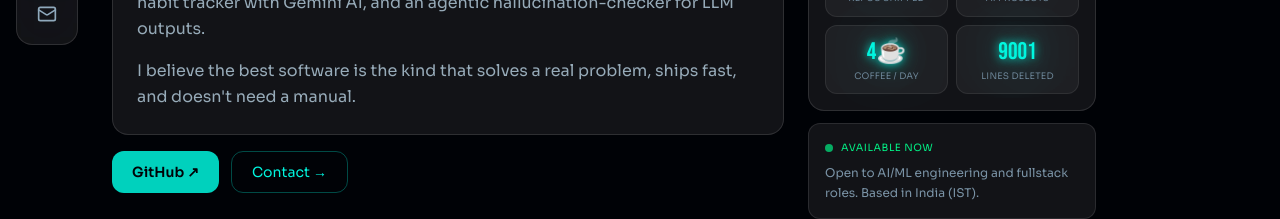
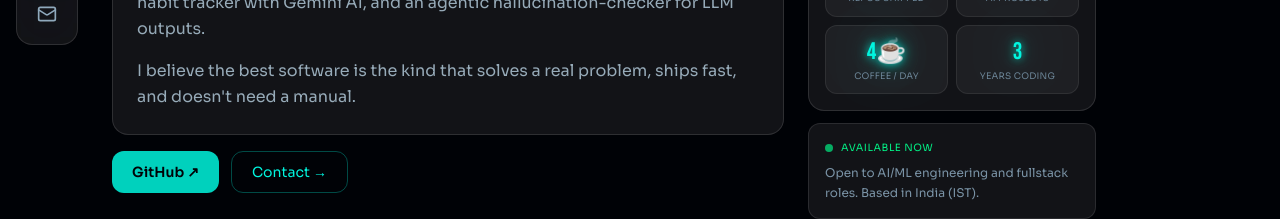
Before and after one commit to Suhas-123-cell/portfolio, a React (Vite) app: page /about in a window 1280 px wide. Shown: the part 490-709 px from the top of the page. Built offline with nearby package versions, Linux system fonts and the light colour scheme.

Commit message:
Swap meme stats for real ones, relabel latest project

```diff
--- a/src/pages/About.tsx
+++ b/src/pages/About.tsx
@@ -13,10 +13,10 @@ const ATTRS = [
 ]
 
 const QUICK_STATS = [
-  { label: 'Repos shipped', value: '18'   },
-  { label: 'AI projects',   value: '8'    },
-  { label: 'Coffee / day',  value: '4☕'  },
-  { label: 'Lines deleted', value: '9001' },
+  { label: 'Repos shipped', value: '18'  },
+  { label: 'AI projects',   value: '8'   },
+  { label: 'Coffee / day',  value: '4☕' },
+  { label: 'Years coding',  value: '3'   },
 ]
 
 export default function About() {
--- a/src/pages/Home.tsx
+++ b/src/pages/Home.tsx
@@ -224,7 +224,7 @@ export default function Home() {
                     }}>
                     <div className="text-[9px] font-sora uppercase tracking-wider mb-0.5"
                       style={{ color: 'oklch(83% 0.22 155)' }}>
-                      ▶ Currently Building
+                      ▶ Latest Project
                     </div>
                     <div className="text-sm font-sora font-semibold" style={{ color: 'oklch(95% 0.01 240)' }}>
                       {featured.title}
```
